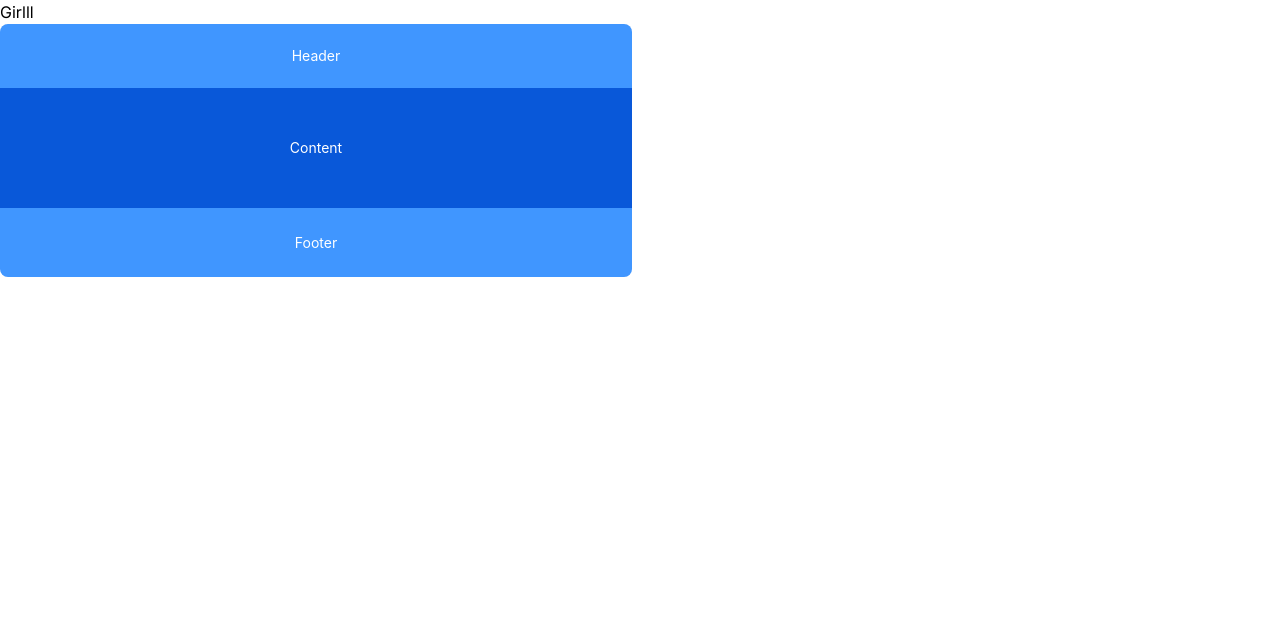
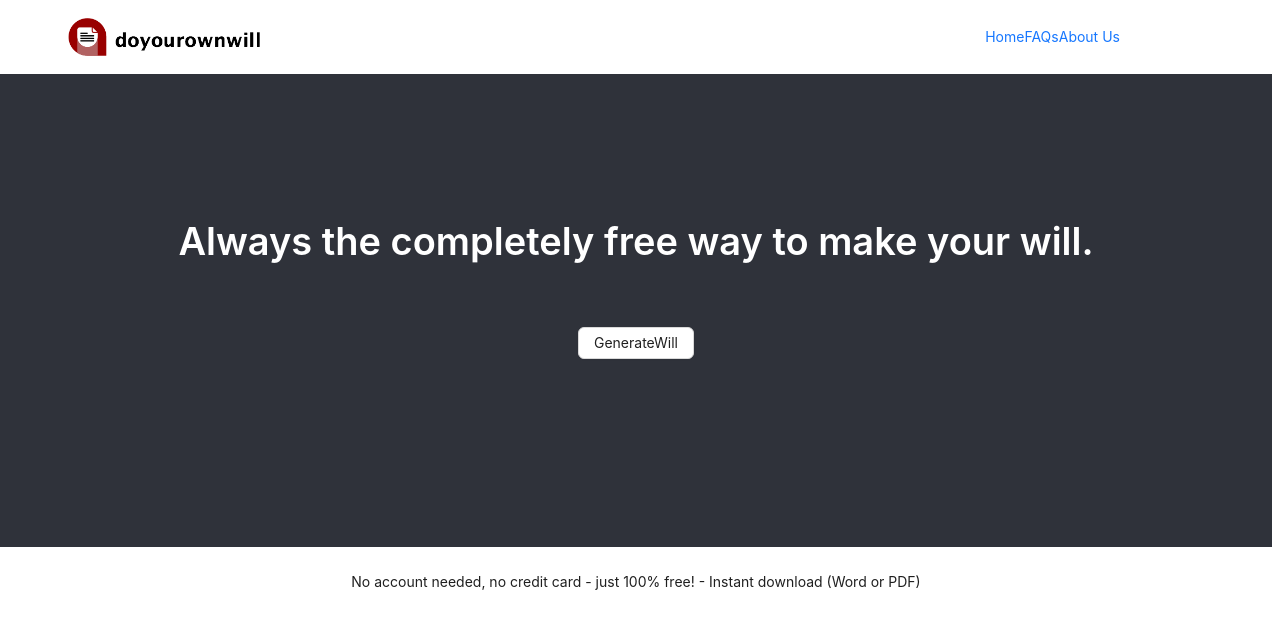
Before and after one commit to chiomaubaezuonu/will-generator, a Next.js app: page / in a window 1280 px wide. Shown: the top 628 px of the page. Built offline with nearby package versions, Linux system fonts and the light colour scheme.

Commit message:
Added padding to the contentStyle

```diff
--- a/app/App.scss
+++ b/app/App.scss
@@ -58,3 +58,7 @@
 //   .ant-picker-input{
 //     color: rgb(205, 50, 156)
 //   }
+.ant-layout-header{
+  background-color: white;
+  color: red;
+}
--- a/app/antdtuts.tsx
+++ b/app/antdtuts.tsx
@@ -24,53 +24,81 @@
 // export default Antdtuts
 
 import React from 'react';
-import { Layout, Flex } from 'antd';
+import { Layout, Flex, Typography, Button } from 'antd';
+import logo from "./images/logo.png"
+import Image from 'next/image';
 
 const { Header, Footer, Sider, Content } = Layout;
 
 const headerStyle: React.CSSProperties = {
     textAlign: 'center',
-    color: '#fff',
-    height: 64,
-    paddingInline: 48,
+    // color: '#ff0000',
+    height: 74,
+    paddingInline: 68,
     lineHeight: '64px',
-    backgroundColor: '#4096ff',
+    // backgroundColor: '#4096ff',
+    backgroundColor: '#FFFFFF',
+    display: 'flex',
+    justifyContent: 'space-between',
+    alignItems: 'center'
 };
 
 const contentStyle: React.CSSProperties = {
     textAlign: 'center',
-    minHeight: 120,
+    // minHeight: 120,
+    padding: '9rem 2rem',
     lineHeight: '120px',
     color: '#fff',
-    backgroundColor: '#0958d9',
+    // backgroundColor: '#0958d9',
+    backgroundColor: '#2F323A'
 };
 
-const siderStyle: React.CSSProperties = {
-    textAlign: 'center',
-    lineHeight: '120px',
-    color: '#fff',
-    backgroundColor: '#1677ff',
-};
+// const siderStyle: React.CSSProperties = {
+//     textAlign: 'center',
+//     lineHeight: '120px',
+//     color: '#fff',
+//     backgroundColor: '#1677ff',
+// };
 
 const footerStyle: React.CSSProperties = {
     textAlign: 'center',
     color: '#fff',
-    backgroundColor: '#4096ff',
+    backgroundColor: '#ffffff'
+    // backgroundColor: '#4096ff',
 };
 
 const layoutStyle = {
-    borderRadius: 8,
+    // borderRadius: 8,
     overflow: 'hidden',
-    width: 'calc(50% - 8px)',
-    maxWidth: 'calc(50% - 8px)',
+    width: 'calc(100% - 8px)',
+    maxWidth: 'calc(100% - 8px)',
 };
 
 const App: React.FC = () => (
     <Flex gap="middle" wrap="wrap">
         <Layout style={layoutStyle}>
-            <Header style={headerStyle}>Header</Header>
-            <Content style={contentStyle}>Content</Content>
-            <Footer style={footerStyle}>Footer</Footer>
+            <Header style={headerStyle}>
+                <div>
+                    <Image src={logo} alt='logo' className='w-48' />
+                </div>
+                <div>
+                    <Typography.Link className='p-4'>Home</Typography.Link>
+                    <Typography.Link className='p-4'>FAQs</Typography.Link>
+                    <Typography.Link className='p-4'>About Us</Typography.Link>
+                    <Typography.Link className='py-2 px-6 bg-blue-400' style={{ color: 'white' }}>GenerateWill</Typography.Link>
+                </div>
+            </Header>
+            <Content style={contentStyle}>
+                <Typography.Title level={1} style={{ color: 'white' }}>
+                    Always the completely free way to make your will.
+                </Typography.Title>
+                <Button>GenerateWill</Button>
+            </Content>
+            <Footer style={footerStyle}>
+                <Typography.Text>
+                    No account needed, no credit card - just 100% free! - Instant download (Word or PDF)
+                </Typography.Text>
+            </Footer>
         </Layout>
 
 
--- a/app/page.tsx
+++ b/app/page.tsx
@@ -34,7 +34,6 @@ const Home = () => {
       </div>  */}
 
 
-    <h1>Girlll</h1>
     <Antdtuts />
   </div>
 
```
